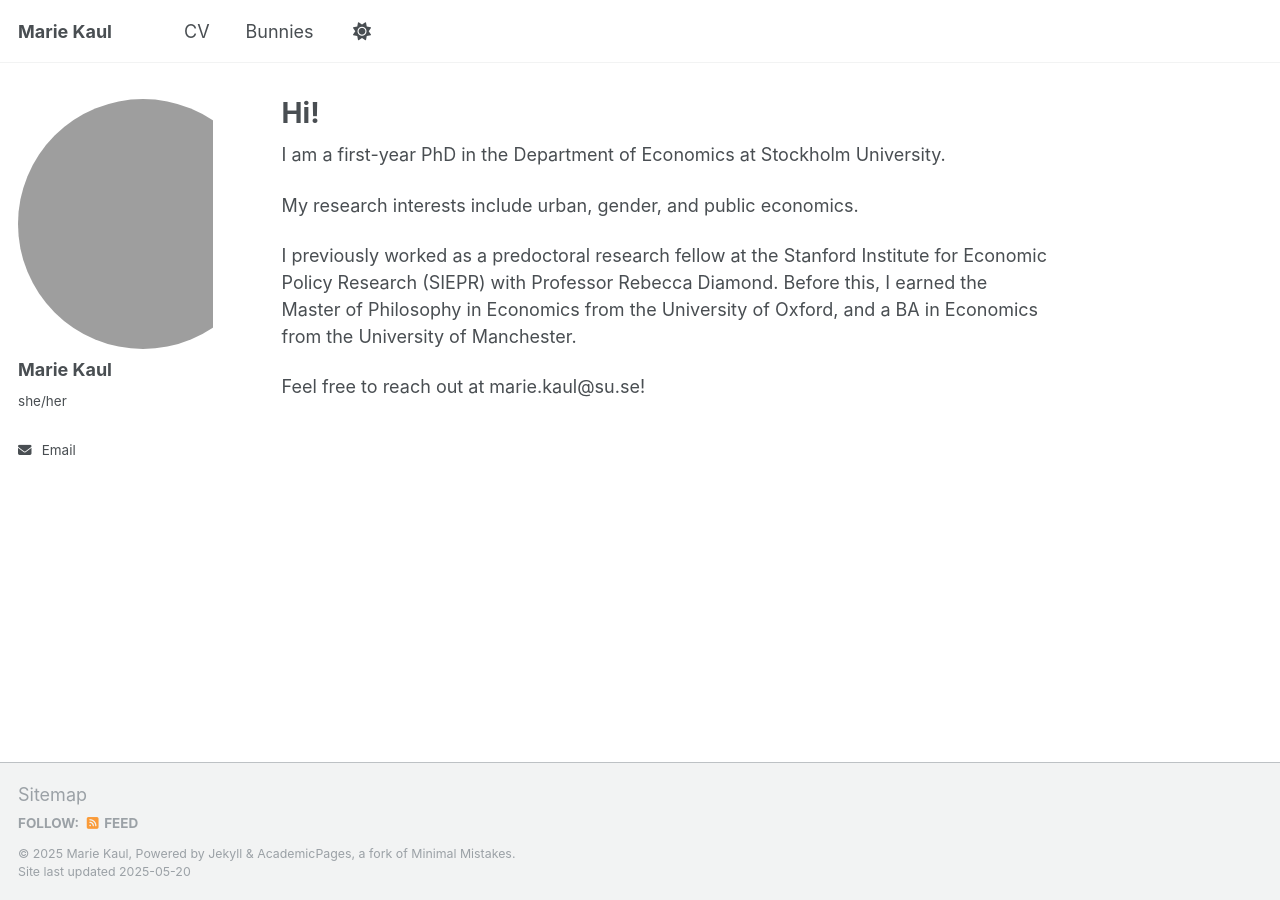
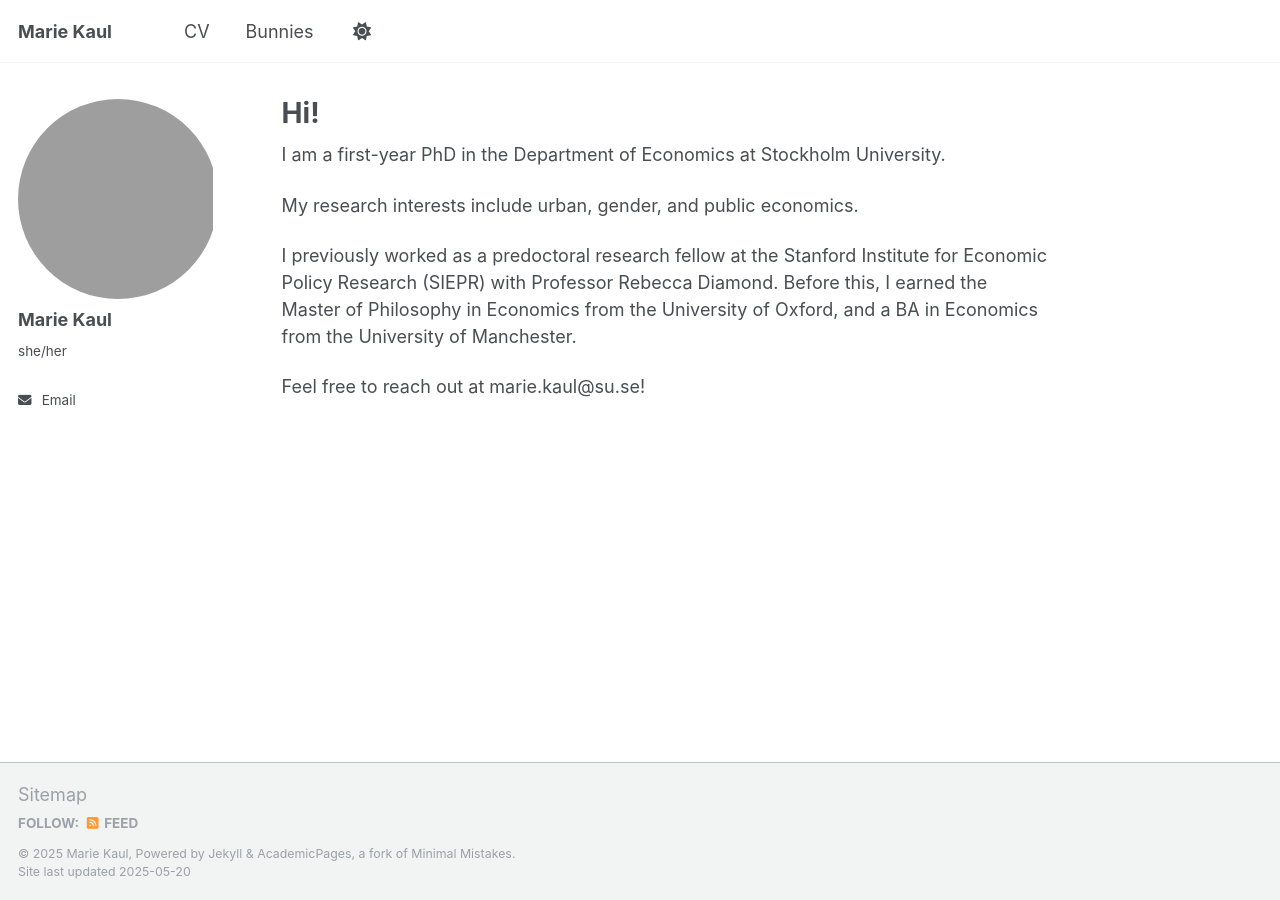
Before and after one commit to marie-kaul/marie-kaul.github.io, a Jekyll site: the page built from _pages/about.md, in a window 1280 px wide. Built offline with Jekyll 4.4.1, drawn with Linux system fonts in a browser that asks for light colours.

Commit message:
Update custom.scss

```diff
--- a/assets/css/custom.scss
+++ b/assets/css/custom.scss
@@ -22,6 +22,7 @@
 
 .sidebar {
   width: 320ox; // or more, if needed
+  margin-right: 2rem; /* Adjust value as needed */
 }
 
 .author__avatar {
@@ -33,8 +34,8 @@
 }
 
 .author__avatar img {
-  width: 250px !important;         /* Increase size */
-  height: 250px !important;        /* Must match width for a perfect circle */
+  width: 200px !important;         /* Increase size */
+  height: 200px !important;        /* Must match width for a perfect circle */
   object-fit: cover !important;    /* Ensures aspect ratio crops correctly */
   border-radius: 50% !important;   /* Makes it circular */
   display: block;
```
